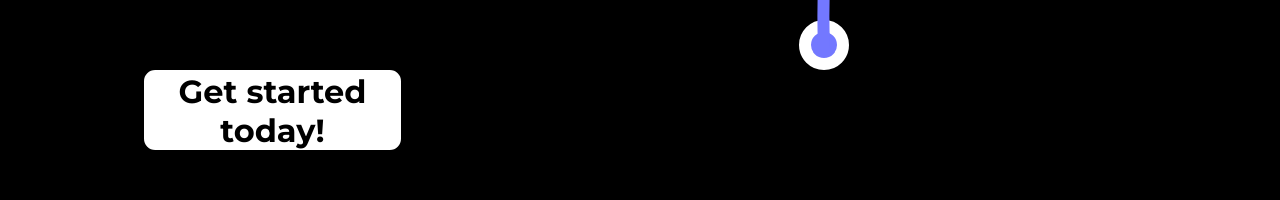
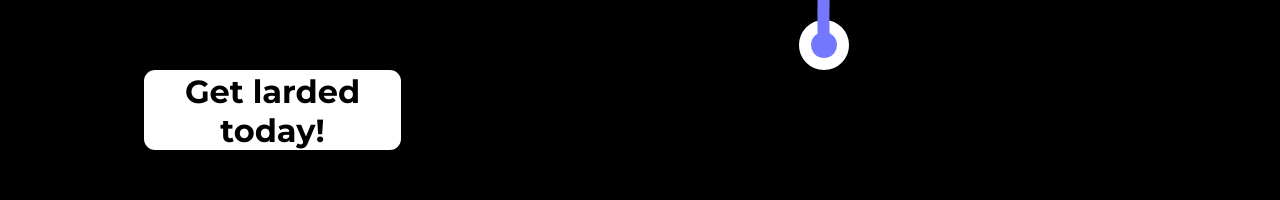
Before and after one commit to jonasbove/modular.gg, a website: page public/index.html in a window 1280 px wide. Shown: the part 711-911 px from the top of the page. Drawn offline with Linux system fonts and the light colour scheme.

Commit message:
Update index.html

```diff
--- a/public/index.html
+++ b/public/index.html
@@ -26,7 +26,7 @@
       creating highly customizable <span class="green">Discord bots</span>
     </h1>
     <img src="./assets/wires.svg" />
-    <button class="getstarted">Get started today!</button>
+    <button class="getstarted">Get larded today!</button>
 
     <section id="description">
       <input type="radio" name="description" id="functionality" checked>
```
